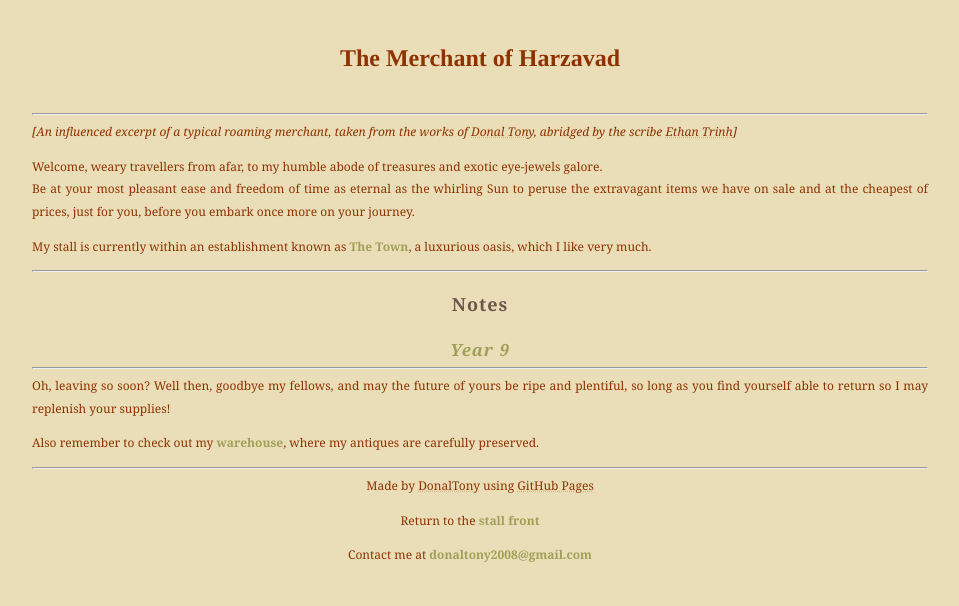
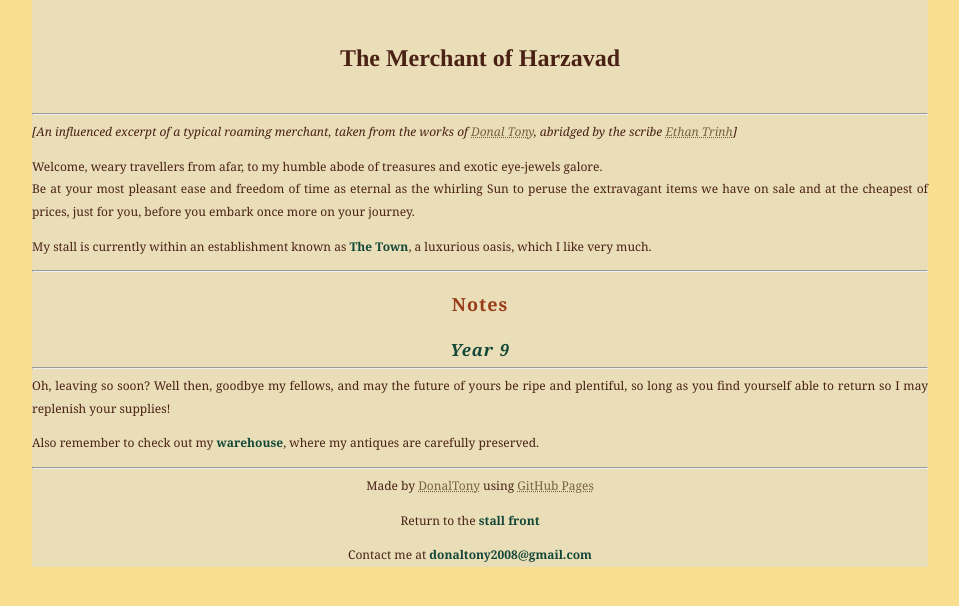
Before and after one commit to dvaraka/the-merchant, a Jekyll site: the page built from index.md, in a window 1280 px wide. Shown: the top 606 px of the page, without its empty margins (160-1119 px from the left). Built offline with Jekyll 4.4.1, drawn with Linux system fonts in a browser that asks for light colours; our own code applies the rules of GitHub Pages for plain Markdown files.

Commit message:
Update main.css

```diff
--- a/assets/css/main.css
+++ b/assets/css/main.css
@@ -3,13 +3,13 @@ html {
 	margin-left: 15%;
 	padding: 0;
 	text-align: justify;
-	background: #EADEB8;
+	background: #FADE8F;
 }
 
 body {
 	font: 75% georgia, sans-serif;
 	line-height: 1.88889;
-	color: #8E3200;
+	color: #4A2115;
 	background: #EADEB8;
 	margin: 0;
 	padding: 0;
@@ -23,7 +23,7 @@ h2 {
 	font: bold normal 1.4m georgia, sans-serif;
 	letter-spacing: 1px;
 	margin-bottom: 0;
-	color: #6c584c;
+	color: #993C19;
 	text-align: center;
 }
 
@@ -31,7 +31,7 @@ h3 {
 	font: italic normal 1.4em georgia, sans-serif;
 	letter-spacing: 1px;
 	margin-bottom: 0;
-	color: #6c584c;
+	color: #993C19;
 	text-align: center;
 }
 
@@ -39,37 +39,37 @@ h4 {
 	font: italic normal 1.2em georgia, sans-serif;
 	letter-spacing: 1px;
 	margin-bottom: 0;
-	color: #6c584c;
+	color: #993C19;
 	text-align: center;
 }
 
 a:link {
 	font-weight: bold;
 	text-decoration: none;
-	color: #A09F57;
+	color: #124738;
 }
 
 a:visited {
 	font-weight: bold;
 	text-decoration: none;
-	color: #A09F57;
+	color: #124738;
 }
 
 a:hover, a:focus, a:active {
 	text-decoration: none;
-	color: #C56824;
-	background: #CFB784;
+	color: #499F70;
+	background: #FBDA93;
 }
 
 abbr {
 	border-bottom: none;
-	text-decoration: #CFB784 dotted underline;
-	color: #8E3200;
+	text-decoration: #796242 dotted underline;
+	color: #796242;
 	text-weight: bold;
 }
 
 def {
-	color: #A64B2A;
+	color: #4A2115;
 }
 
 header {
```
